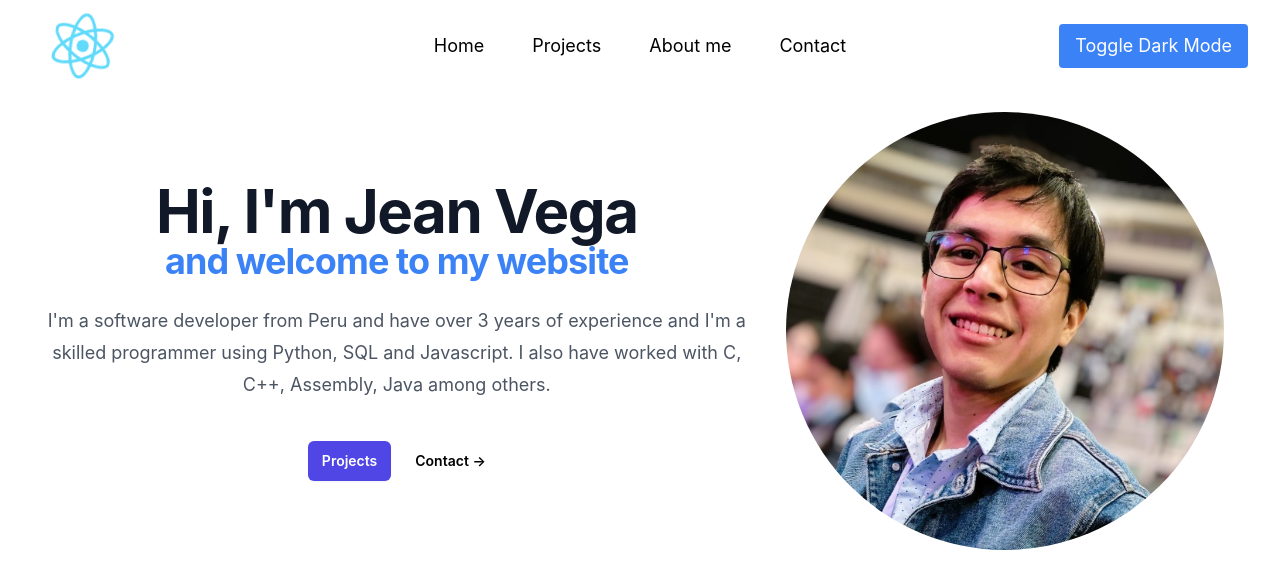
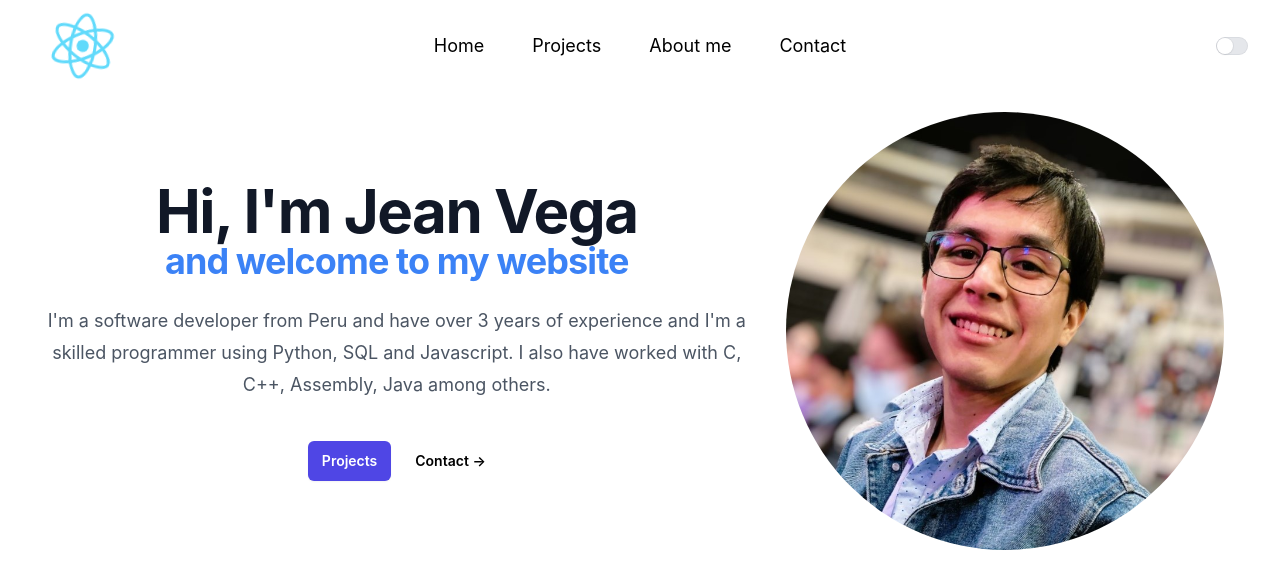
Before and after one commit to jeanvegadev/personalweb, a React (Create React App) app: page / in a window 1280 px wide. Shown: the top 588 px of the page. Built offline with nearby package versions, Linux system fonts and the light colour scheme.

Commit message:
change dark button

```diff
--- a/src/components/Header.js
+++ b/src/components/Header.js
@@ -1,15 +1,19 @@
 import { useState } from 'react'
 import logo from '../logo.svg';
-import { Dialog,  Popover } from '@headlessui/react'
+import { Dialog,  Popover, Switch } from '@headlessui/react'
 import {
   Bars3Icon,
   XMarkIcon
 } from '@heroicons/react/24/outline'
 import { Link } from 'react-router-dom';
 
+function classNames(...classes) {
+  return classes.filter(Boolean).join(' ')
+}
 
 export default function MenuHeader({toggleDarkMode}) {
   const [mobileMenuOpen, setMobileMenuOpen] = useState(false)
+  const [agreed, setAgreed] = useState(false)
 
   return (
     <header>
@@ -36,12 +40,25 @@ export default function MenuHeader({toggleDarkMode}) {
           <Link to="/about">About me</Link>
           <Link to="/contact">Contact</Link>
         </Popover.Group>
-        <div className="hidden lg:flex lg:flex-1 lg:justify-end">
-            <button
-            className="px-4 py-2 rounded bg-blue-500 text-white"
-            onClick={toggleDarkMode}>
-            Toggle Dark Mode
-          </button>
+        <div className="flex lg:flex lg:flex-1 lg:justify-end">
+        <Switch
+                checked={agreed}
+                onClick={toggleDarkMode}
+                onChange={setAgreed}
+                className={classNames(
+                  agreed ? 'bg-indigo-600' : 'bg-gray-200',
+                  'flex w-8 flex-none cursor-pointer rounded-full p-px ring-1 ring-inset ring-gray-900/5 transition-colors duration-200 ease-in-out focus-visible:outline focus-visible:outline-2 focus-visible:outline-offset-2 focus-visible:outline-indigo-600'
+                )}
+              >
+                <span className="sr-only">Agree to policies</span>
+                <span
+                  aria-hidden="true"
+                  className={classNames(
+                    agreed ? 'translate-x-3.5' : 'translate-x-0',
+                    'h-4 w-4 transform rounded-full bg-white shadow-sm ring-1 ring-gray-900/5 transition duration-200 ease-in-out'
+                  )}
+                />
+              </Switch>
         </div>
       </nav>
       <Dialog as="div" className="lg:hidden" open={mobileMenuOpen} onClose={setMobileMenuOpen}>
```
